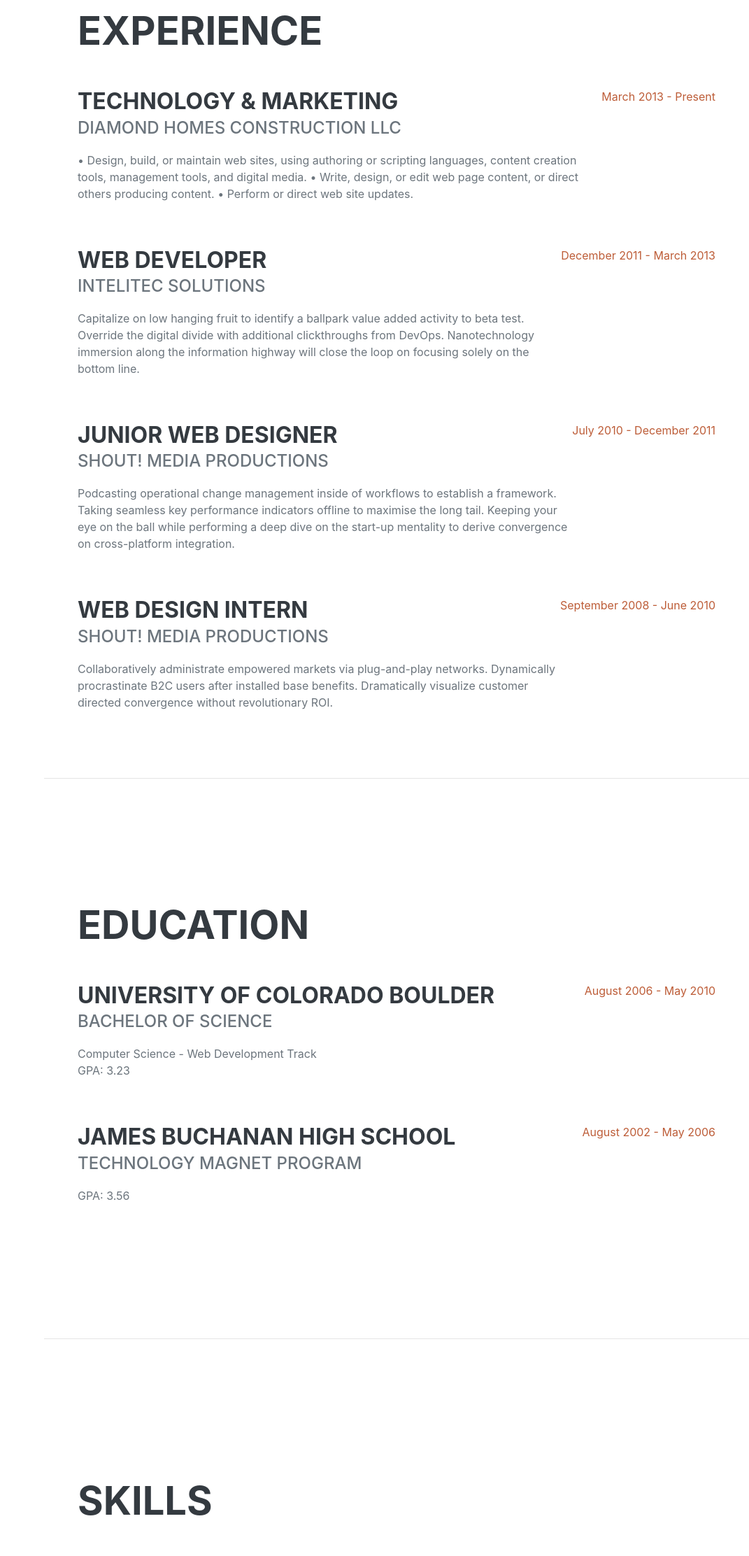
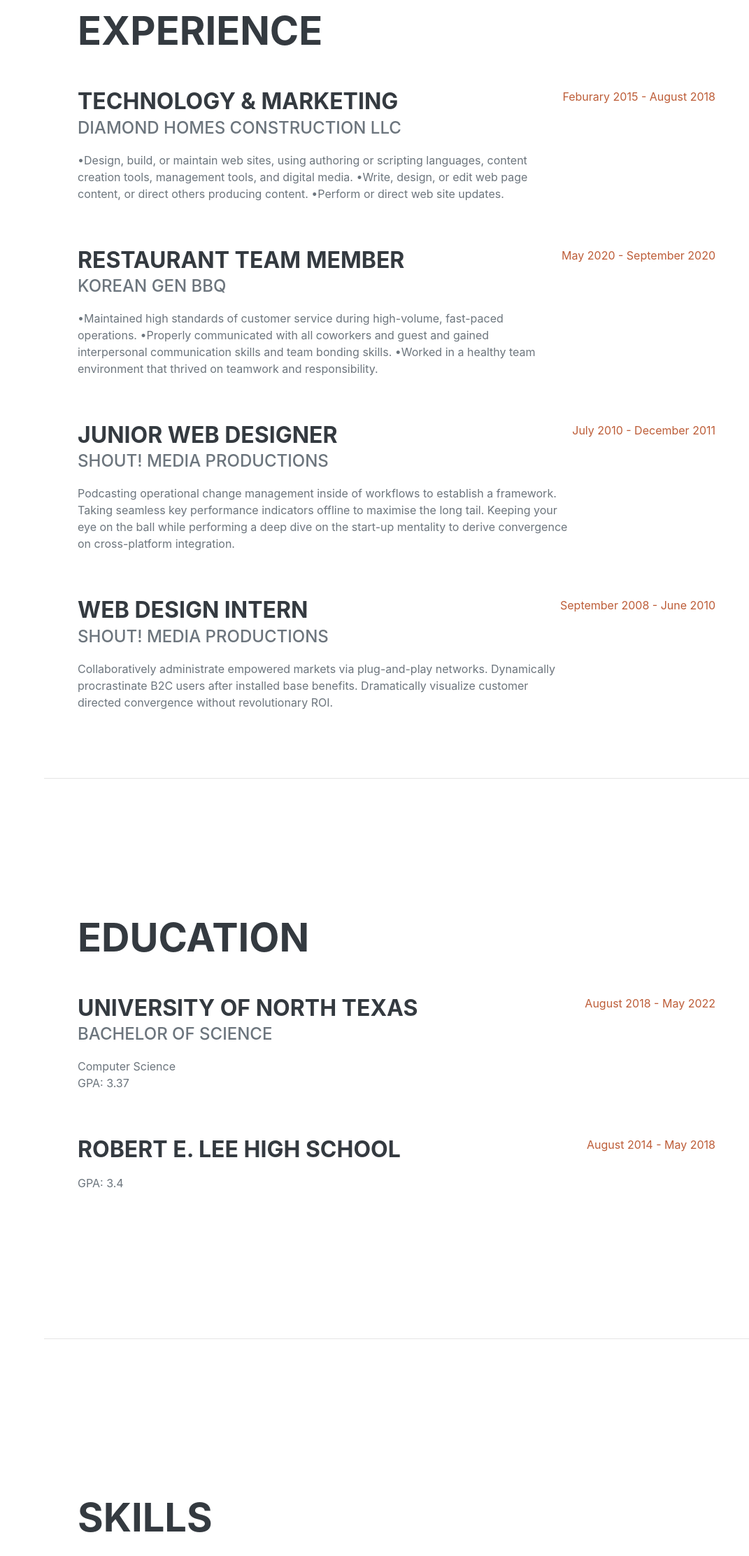
Before and after one commit to JonathanSanchezUNT/BootStrap, a plain HTML site: page index.html in a window 1280 px wide. Shown: the part 870-3094 px from the top of the page at 70% size, without its empty margins (209-1280 px from the left). Drawn offline with nearby package versions, Linux system fonts and the light colour scheme; a web font is replaced by a local one.

Commit message:
Update index.html

```diff
--- a/index.html
+++ b/index.html
@@ -65,19 +65,22 @@
                         <div class="flex-grow-1">
                             <h3 class="mb-0">Technology & Marketing</h3>
                             <div class="subheading mb-3">Diamond Homes Construction LLC</div>
-                            <p>• Design, build, or maintain web sites, using authoring or scripting languages, content creation tools, management tools, and digital media.
-• Write, design, or edit web page content, or direct others producing content.
-• Perform or direct web site updates.</p>
+                            <p>•Design, build, or maintain web sites, using authoring or scripting languages, content creation tools, management tools, and digital media.
+•Write, design, or edit web page content, or direct others producing content.
+•Perform or direct web site updates.</p>
                         </div>
-                        <div class="flex-shrink-0"><span class="text-primary">March 2013 - Present</span></div>
+                        <div class="flex-shrink-0"><span class="text-primary">Feburary 2015 - August 2018</span></div>
                     </div>
                     <div class="d-flex flex-column flex-md-row justify-content-between mb-5">
                         <div class="flex-grow-1">
-                            <h3 class="mb-0">Web Developer</h3>
-                            <div class="subheading mb-3">Intelitec Solutions</div>
-                            <p>Capitalize on low hanging fruit to identify a ballpark value added activity to beta test. Override the digital divide with additional clickthroughs from DevOps. Nanotechnology immersion along the information highway will close the loop on focusing solely on the bottom line.</p>
+                            <h3 class="mb-0">Restaurant Team Member</h3>
+                            <div class="subheading mb-3">Korean Gen BBQ</div>
+                            <p>•Maintained high standards of customer service during high-volume, fast-paced operations.
+•Properly communicated with all coworkers and guest and gained interpersonal communication skills and
+team bonding skills.
+•Worked in a healthy team environment that thrived on teamwork and responsibility.</p>
                         </div>
-                        <div class="flex-shrink-0"><span class="text-primary">December 2011 - March 2013</span></div>
+                        <div class="flex-shrink-0"><span class="text-primary">May 2020 - September 2020</span></div>
                     </div>
                     <div class="d-flex flex-column flex-md-row justify-content-between mb-5">
                         <div class="flex-grow-1">
@@ -104,20 +107,20 @@
                     <h2 class="mb-5">Education</h2>
                     <div class="d-flex flex-column flex-md-row justify-content-between mb-5">
                         <div class="flex-grow-1">
-                            <h3 class="mb-0">University of Colorado Boulder</h3>
+                            <h3 class="mb-0">University of North Texas</h3>
                             <div class="subheading mb-3">Bachelor of Science</div>
-                            <div>Computer Science - Web Development Track</div>
-                            <p>GPA: 3.23</p>
+                            <div>Computer Science</div>
+                            <p>GPA: 3.37</p>
                         </div>
-                        <div class="flex-shrink-0"><span class="text-primary">August 2006 - May 2010</span></div>
+                        <div class="flex-shrink-0"><span class="text-primary">August 2018 - May 2022</span></div>
                     </div>
                     <div class="d-flex flex-column flex-md-row justify-content-between">
                         <div class="flex-grow-1">
-                            <h3 class="mb-0">James Buchanan High School</h3>
-                            <div class="subheading mb-3">Technology Magnet Program</div>
-                            <p>GPA: 3.56</p>
+                            <h3 class="mb-0">Robert E. Lee High School</h3>
+                            <div class="subheading mb-3"></div>
+                            <p>GPA: 3.4</p>
                         </div>
-                        <div class="flex-shrink-0"><span class="text-primary">August 2002 - May 2006</span></div>
+                        <div class="flex-shrink-0"><span class="text-primary">August 2014 - May 2018</span></div>
                     </div>
                 </div>
             </section>
@@ -145,14 +148,6 @@
                     <ul class="fa-ul mb-0">
                         <li>
                             <span class="fa-li"><i class="fas fa-check"></i></span>
-                            Mobile-First, Responsive Design
-                        </li>
-                        <li>
-                            <span class="fa-li"><i class="fas fa-check"></i></span>
-                            Cross Browser Testing & Debugging
-                        </li>
-                        <li>
-                            <span class="fa-li"><i class="fas fa-check"></i></span>
                             Cross Functional Teams
                         </li>
                         <li>
@@ -167,8 +162,8 @@
             <section class="resume-section" id="interests">
                 <div class="resume-section-content">
                     <h2 class="mb-5">Interests</h2>
-                    <p>Apart from being a web developer, I enjoy most of my time being outdoors. In the winter, I am an avid skier and novice ice climber. During the warmer months here in Colorado, I enjoy mountain biking, free climbing, and kayaking.</p>
-                    <p class="mb-0">When forced indoors, I follow a number of sci-fi and fantasy genre movies and television shows, I am an aspiring chef, and I spend a large amount of my free time exploring the latest technology advancements in the front-end web development world.</p>
+                    <p>Apart from being a web developer, I enjoy most of my time working out and training brazilian jiu jitsu, playing video games with friends, and traveling! I also love researching things that I find interesting and following rabbit holes of knowledge.</p>
+                    <p class="mb-0">A new found hobby has also been keeping up with the stock market and learning something new everyday, I also really enjoy browsing subreddits that focus on technology, gaming, and stocks.</p>
                 </div>
             </section>
             <hr class="m-0" />
@@ -179,41 +174,11 @@
                     <ul class="fa-ul mb-0">
                         <li>
                             <span class="fa-li"><i class="fas fa-trophy text-warning"></i></span>
-                            Google Analytics Certified Developer
+                            University Of North Texas President's List - Spring 2020
                         </li>
                         <li>
                             <span class="fa-li"><i class="fas fa-trophy text-warning"></i></span>
-                            Mobile Web Specialist - Google Certification
-                        </li>
-                        <li>
-                            <span class="fa-li"><i class="fas fa-trophy text-warning"></i></span>
-                            1
-                            <sup>st</sup>
-                            Place - University of Colorado Boulder - Emerging Tech Competition 2009
-                        </li>
-                        <li>
-                            <span class="fa-li"><i class="fas fa-trophy text-warning"></i></span>
-                            1
-                            <sup>st</sup>
-                            Place - University of Colorado Boulder - Adobe Creative Jam 2008 (UI Design Category)
-                        </li>
-                        <li>
-                            <span class="fa-li"><i class="fas fa-trophy text-warning"></i></span>
-                            2
-                            <sup>nd</sup>
-                            Place - University of Colorado Boulder - Emerging Tech Competition 2008
-                        </li>
-                        <li>
-                            <span class="fa-li"><i class="fas fa-trophy text-warning"></i></span>
-                            1
-                            <sup>st</sup>
-                            Place - James Buchanan High School - Hackathon 2006
-                        </li>
-                        <li>
-                            <span class="fa-li"><i class="fas fa-trophy text-warning"></i></span>
-                            3
-                            <sup>rd</sup>
-                            Place - James Buchanan High School - Hackathon 2005
+                            University Of North Texas Excellence Scholarship Level II
                         </li>
                     </ul>
                 </div>
```
